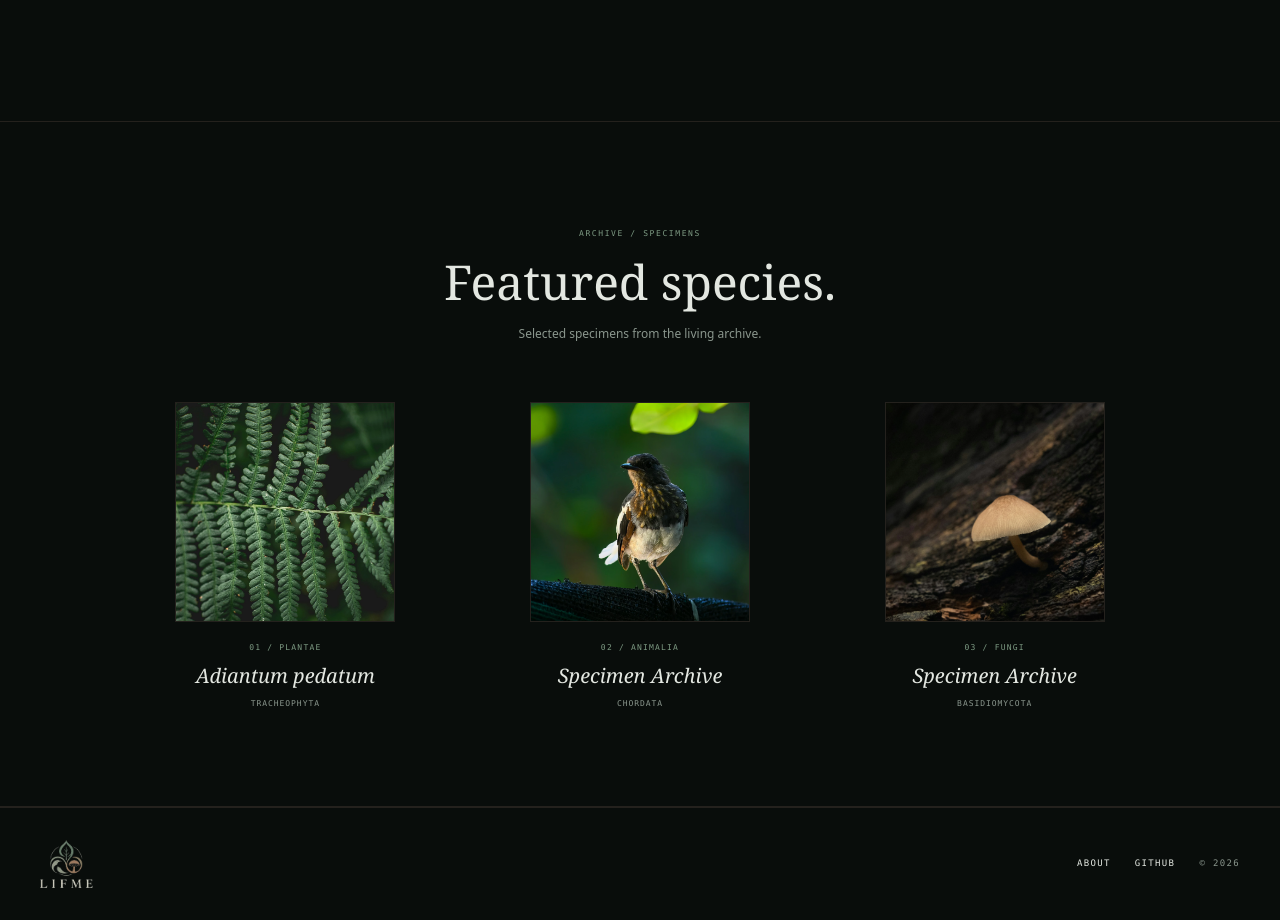
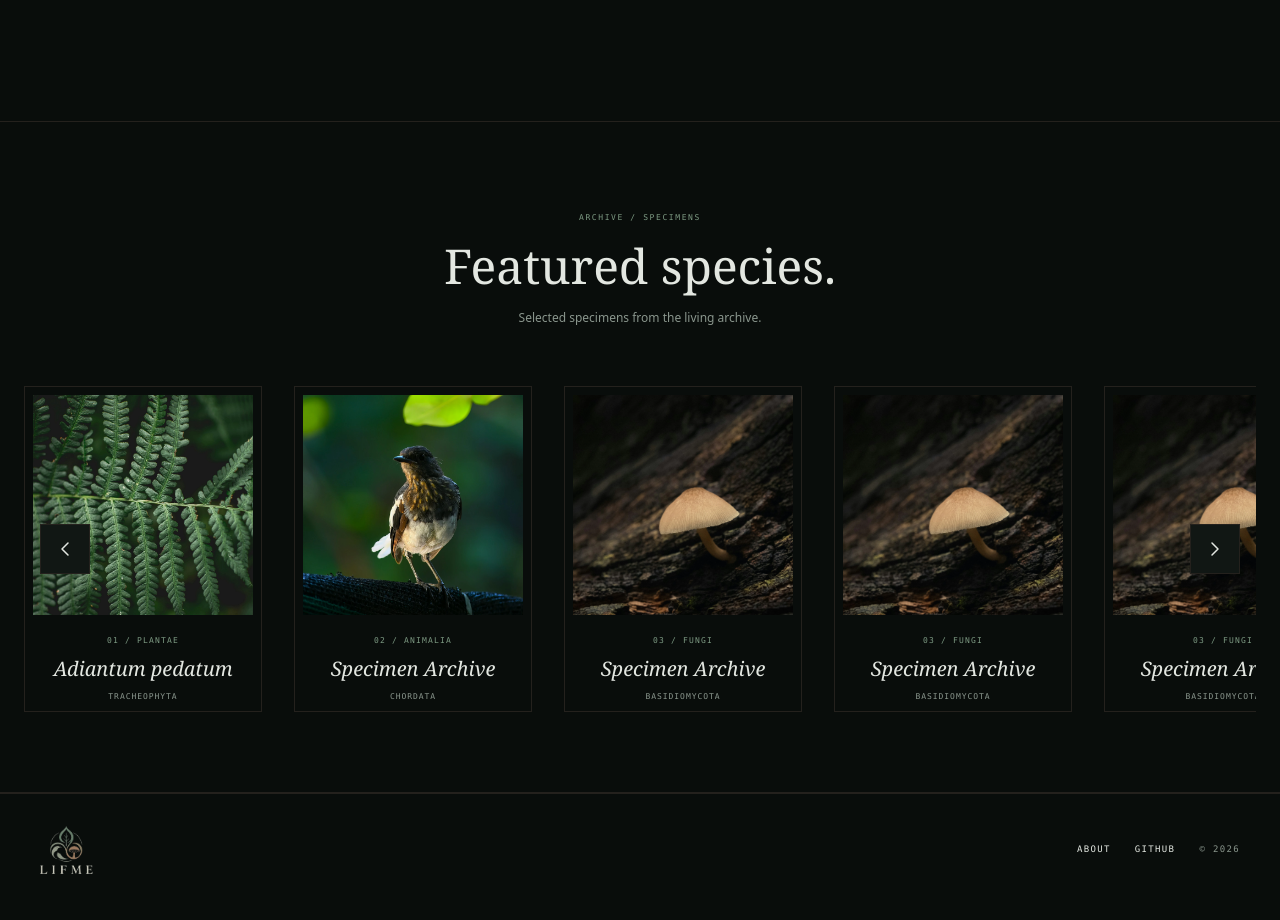
Before and after one commit to jaozinpaulin/Leaf-Me-2.0, a Next.js app: page / in a window 1280 px wide. Shown: the part 2020-2940 px from the top of the page. Built offline with nearby package versions, Linux system fonts and the light colour scheme.

Commit message:
feat: arrow scroll cards featured species

```diff
--- a/src/components/FeaturedSpecies.tsx
+++ b/src/components/FeaturedSpecies.tsx
@@ -1,3 +1,8 @@
+"use client"
+
+import { useRef } from "react";
+import { ChevronLeft, ChevronRight } from "lucide-react";
+
 const specimens = [
     {
         number: "01",
@@ -20,12 +25,73 @@ const specimens = [
         classification: "Basidiomycota",
         image: "/fungi.webp",
     },
+    {
+        number: "03",
+        kingdom: "Fungi",
+        species: "Specimen Archive",
+        classification: "Basidiomycota",
+        image: "/fungi.webp",
+    },
+    {
+        number: "03",
+        kingdom: "Fungi",
+        species: "Specimen Archive",
+        classification: "Basidiomycota",
+        image: "/fungi.webp",
+    },
+    {
+        number: "03",
+        kingdom: "Fungi",
+        species: "Specimen Archive",
+        classification: "Basidiomycota",
+        image: "/fungi.webp",
+    },
+    {
+        number: "03",
+        kingdom: "Fungi",
+        species: "Specimen Archive",
+        classification: "Basidiomycota",
+        image: "/fungi.webp",
+    },
+    {
+        number: "03",
+        kingdom: "Fungi",
+        species: "Specimen Archive",
+        classification: "Basidiomycota",
+        image: "/fungi.webp",
+    },
+    {
+        number: "03",
+        kingdom: "Fungi",
+        species: "Specimen Archive",
+        classification: "Basidiomycota",
+        image: "/fungi.webp",
+    },
+    {
+        number: "03",
+        kingdom: "Fungi",
+        species: "Specimen Archive",
+        classification: "Basidiomycota",
+        image: "/fungi.webp",
+    },
 ];
 
 export default function FeaturedSpecies() {
+    const scrollRef = useRef<HTMLDivElement>(null);
+
+    function scroll(direction: "left" | "right") {
+        if (!scrollRef.current) return;
+
+        scrollRef.current.scrollBy({
+            left: direction === "right" ? 300 : -300,
+            behavior: "smooth",
+        });
+    };
+
+
     return (
         <section className="border-b border-leaf-border bg-leaf-bg text-leaf-text">
-            <div className="mx-auto max-w-7xl px-6 py-20 lg:px-10 lg:py-24">
+            <div className="px-4 py-16 lg:px-6 lg:py-20">
                 <div className="text-center">
                     <span className="font-mono text-[8px] uppercase tracking-[0.2em] text-leaf-accent">
                         Archive / Specimens
@@ -40,14 +106,23 @@ export default function FeaturedSpecies() {
                     </p>
                 </div>
 
-                <div className="mx-auto mt-14 grid max-w-5xl grid-cols-1 gap-10 md:grid-cols-3">
+                <div className="relative mt-14">
+                    <button
+                        onClick={() => scroll("left")}
+                        aria-label="Previous specimens"
+                        className="absolute left-4 top-1/2 z-10 -translate-y-1/2 border border-leaf-border bg-leaf-surface p-3 text-leaf-text transition-colors hover:text-leaf-accent"
+                    >
+                        <ChevronLeft size={24} strokeWidth={1.5} />
+                    </button>
+
+                    <div ref={scrollRef}
+                        className="flex items-center gap-8 overflow-x-auto scrollbar-none">
                         {specimens.map((specimen) => (
                             <article
                                 key={specimen.number}
-                            className="text-center"
-                        >
+                                className="shrink-0 text-center p-2 border border-leaf-border">
                                 <div className="mx-auto w-full max-w-[220px]">
-                                <div className="aspect-square overflow-hidden border border-leaf-border">
+                                    <div className="aspect-square overflow-hidden">
                                         <img
                                             src={specimen.image}
                                             alt={specimen.species}
@@ -70,6 +145,15 @@ export default function FeaturedSpecies() {
                             </article>
                         ))}
                     </div>
+                    <button
+                        onClick={() => scroll("right")}
+                        aria-label="Next specimens"
+                        className="absolute right-4 top-1/2 z-10 -translate-y-1/2 border border-leaf-border bg-leaf-surface p-3 text-leaf-text transition-colors hover:text-leaf-accent"
+                    >
+                        <ChevronRight size={24} strokeWidth={1.5} />
+                    </button>
+                </div>
+
             </div>
         </section>
     );
```
Lines whose indentation alone changed are shown as unchanged.
